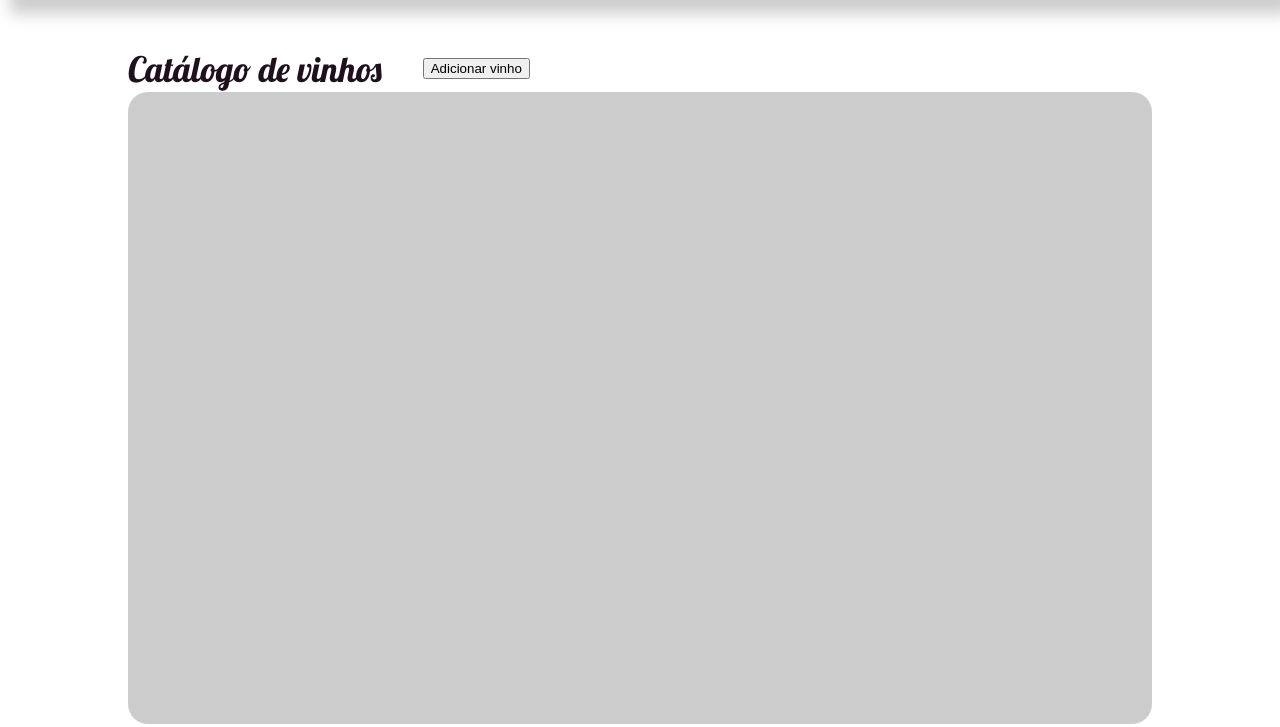
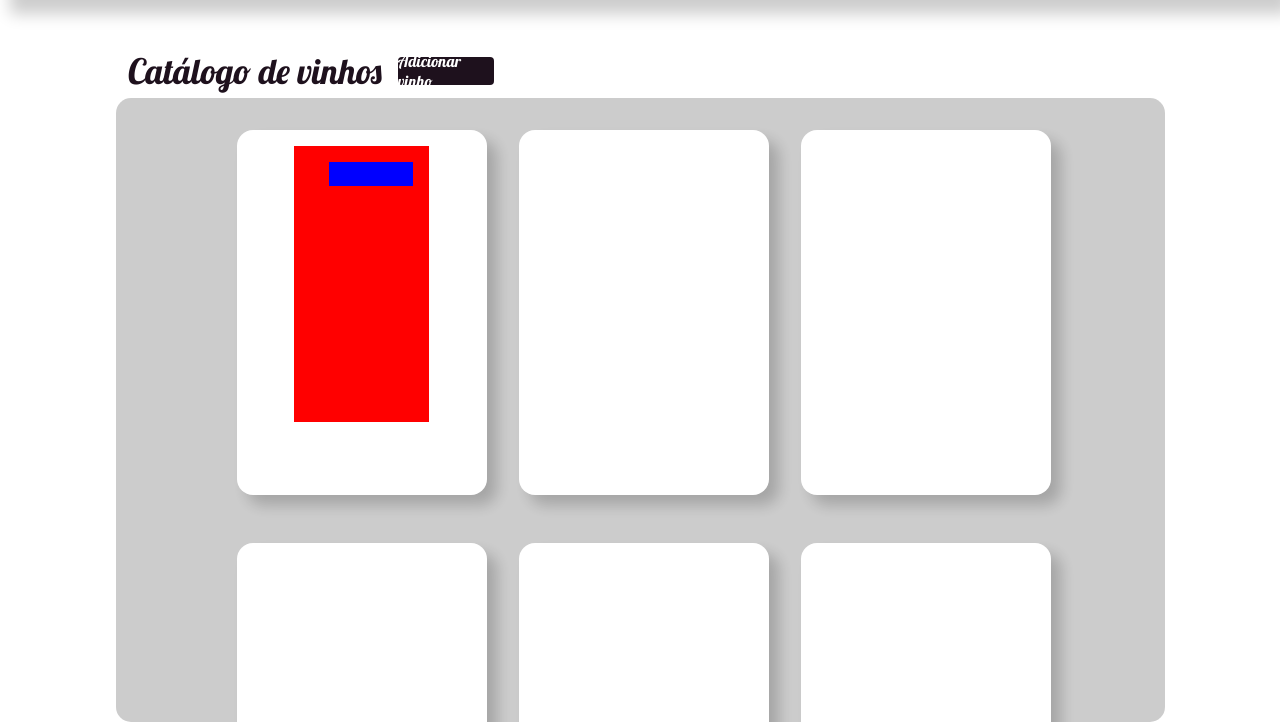
Before and after one commit to ArieleAndre/crud_js, a plain HTML site: page index.html in a window 1280 px wide. Shown: the part 73-800 px from the top of the page. Drawn offline with Linux system fonts and the light colour scheme.

Commit message:
Adicacao de cards | Estilzacao da tela de listagem

```diff
--- a/index.html
+++ b/index.html
@@ -17,9 +17,29 @@
   <div class="container">
     <section class="container3">
       <label class="catalogo">Catálogo de vinhos</label>
-      <button class="adicionarButton">Adicionar vinho</button>
+      <label class="adicionarButton" onclick="">Adicionar vinho</label>
     </section>
     <section class="container2">
+      <div class="card">
+        <div class="cardContainer">
+          <div class="item1"></div>
+          <div class="item2"></div>
+        </div>
+      </div>
+      <div class="card"></div>
+      <div class="card"></div>
+      <div class="card"></div>
+      <div class="card"></div>
+      <div class="card"></div>
+      <div class="card"></div>
+      <div class="card"></div>
+      <div class="card"></div>
+      <div class="card"></div>
+      <div class="card"></div>
+      <div class="card"></div>
+      <div class="card"></div>
+      <div class="card"></div>
+      <div class="card"></div>
     </section>
   </div>
 
--- a/style.css
+++ b/style.css
@@ -4,7 +4,7 @@ body {
 }
 
 h1 {
-  margin: 0;
+  margin-left: 20px;
   font-size: 35px;
   color: white;
   font-family: 'Lobster', cursive;
@@ -14,10 +14,9 @@ header {
   width: 100vw;
   height: 70px;
   background-color: #1e111d;
-  text-align: left;
+  display: flex;
   align-items: center;
-  justify-content: start;
-  display: flex;
+  justify-content: space-between;
   box-shadow: 10px 17px 15px #0003;
 }
 
@@ -33,11 +32,47 @@ header {
 }
 
 .container2 {
+  margin: 0;
   background-color: #0003;
   width: 80vw;
-  height: 79vh;
-  border-radius: 20px;
+  height: 78vh;
+  border-radius: 15px;
   display: flex;
+  justify-content: center;
+  flex-wrap: wrap;
+  padding-right: 25px;
+  overflow-y: scroll;
+}
+
+.card {
+  background-color: white;
+  width: 250px;
+  height: 365px;
+  border-radius: 1rem;
+  margin-left: 2rem;
+  margin-top: 2rem;
+  margin-bottom: 1rem;
+  box-shadow: 10px 10px 15px #0003;
+
+  display: flex;
+  justify-content: center;
+}
+
+.cardContainer {
+  background-color: red;
+  margin-top: 1rem;
+  width: 10.5vw;
+  height: 34.5vh;
+  display: flex;
+}
+
+.item1 {
+  background-color: blue;
+  width: 7vw;
+  height: 3vh;
+  margin-top: 1rem;
+  margin-right: 1rem;
+  margin-left: 2.2rem;
 }
 
 .container3 {
@@ -57,6 +92,23 @@ header {
 }
 
 .adicionarButton {
-  margin-left: 4%;
+  background-color: #1e111d;
+  width: 7.5vw;
+  height: 3.5vh;
+  display: flex;
+  align-items: center;
+  justify-content: center;
+  margin-left: 1rem;
+  border-radius: 4px;
+  color: white;
+  font-family: 'Lobster', cursive;
+}
 
+::-webkit-scrollbar {
+  width: 5px;
 }
+
+::-webkit-scrollbar-thumb {
+  -webkit-border-radius: 10px;
+  border-radius: 30px;
+}
```
